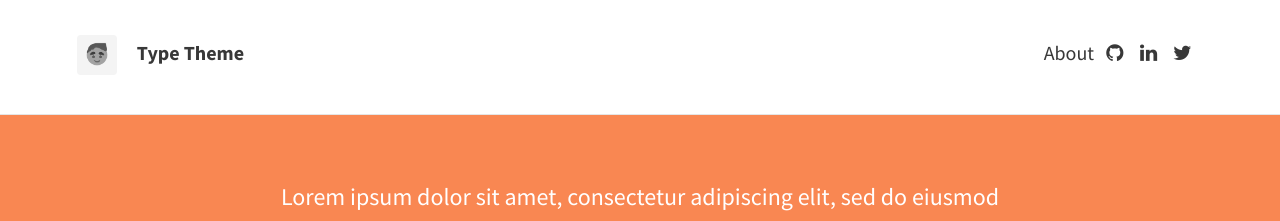
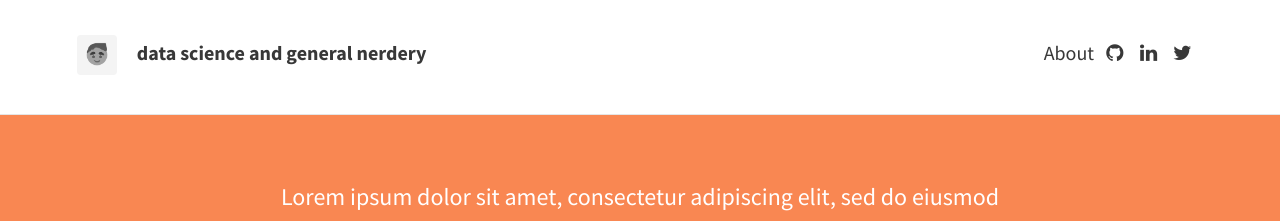
Before and after one commit to MikeS-nth/MikeS-nth.github.io, a Jekyll site: the page built from index.html, in a window 1280 px wide. Shown: the top 221 px of the page. Built offline with Jekyll 4.4.1, drawn with Linux system fonts in a browser that asks for light colours; nearby versions of some CDN libraries; the list of posts is cut into pages by our own code.

Commit message:
Update _config.yml

```diff
--- a/_config.yml
+++ b/_config.yml
@@ -5,7 +5,7 @@ url: "https://mikes-nth.github.io" # the base hostname & protocol for your site
 # THEME-SPECIFIC CONFIGURATION
 theme_settings:
   # Meta
-  title: Type Theme
+  title: data science and general nerdery
   avatar: avatar.png
   gravatar: # Email MD5 hash
   description: "Mike Sanders blog on data science" # used by search engines
```
